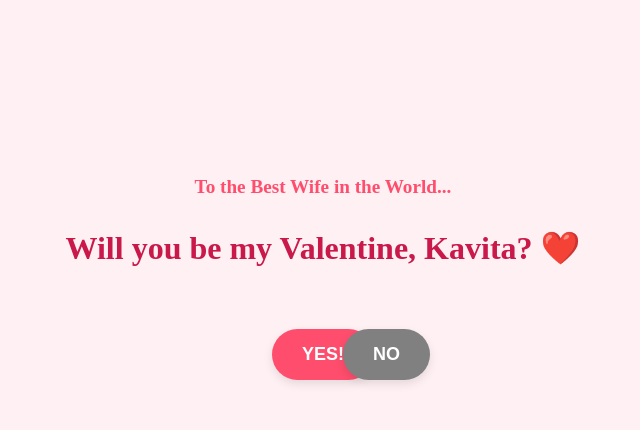
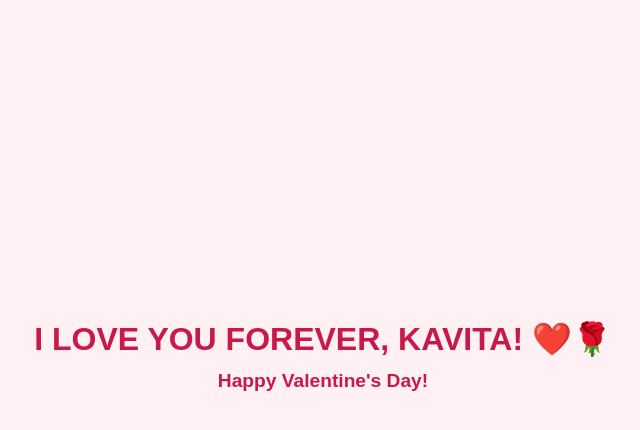
Before and after one commit to Nitya0017/mom, a plain HTML site: page index.html in a window 1280 px wide. Both pictures are taken after a click on the button "YES!". Shown: the whole page, without its empty margins (317-957 px from the left). Drawn offline with Linux system fonts and the light colour scheme.

Commit message:
Update index.html

```diff
--- a/index.html
+++ b/index.html
@@ -3,57 +3,36 @@
 <head>
     <meta charset="UTF-8">
     <meta name="viewport" content="width=device-width, initial-scale=1.0, maximum-scale=1.0, user-scalable=no">
-    <title>For My Wife Kavita ❤️</title>
+    <title>For Kavita ❤️</title>
     <style>
-        /* Prevents scrolling and zooming on mobile */
         body {
             background-color: #fff0f3;
             text-align: center;
-            font-family: 'sans-serif';
+            font-family: sans-serif;
             overflow: hidden;
             margin: 0;
             height: 100vh;
-            width: 100vw;
-            touch-action: manipulation;
         }
-        .container {
-            padding-top: 20vh;
-            display: flex;
-            flex-direction: column;
-            align-items: center;
-        }
-        h2 { color: #ff4d6d; font-size: 1.2rem; margin-bottom: 10px; }
-        h1 { color: #c9184a; font-size: 2rem; padding: 0 15px; line-height: 1.2; }
-        .buttons {
-            margin-top: 40px;
-            position: relative;
-            width: 100%;
-            height: 200px;
-        }
+        .container { padding-top: 15vh; }
+        h1 { color: #c9184a; font-size: 1.8rem; padding: 0 20px; }
+        h2 { color: #ff4d6d; font-size: 1.1rem; }
+        .buttons { margin-top: 50px; position: relative; height: 300px; }
         button {
-            padding: 15px 30px;
-            font-size: 18px;
-            font-weight: bold;
-            cursor: pointer;
+            padding: 15px 35px;
+            font-size: 20px;
             border-radius: 50px;
             border: none;
-            box-shadow: 0 4px 10px rgba(0,0,0,0.1);
+            font-weight: bold;
         }
-        #yesBtn { background-color: #ff4d6d; color: white; z-index: 10; }
+        #yesBtn { background-color: #ff4d6d; color: white; position: relative; z-index: 1; }
         #noBtn {
             background-color: #808080;
             color: white;
             position: absolute;
-            transition: 0.2s ease;
             left: 50%;
-            transform: translateX(20px); /* Starts slightly to the right of Yes */
-        }
-        .message {
-            display: none;
-            color: #c9184a;
-            font-size: 1.8rem;
-            margin-top: 30vh;
-            padding: 0 20px;
+            margin-left: 20px; /* Starts next to Yes */
+            transition: 0.1s;
+            touch-action: none; /* Crucial for mobile */
         }
     </style>
 </head>
@@ -63,8 +42,51 @@
         <h1>Will you be my Valentine, Kavita? ❤️</h1>
         <div class="buttons">
             <button id="yesBtn" onclick="celebrate()">YES!</button>
-            <button id="noBtn" ontouchstart="moveButton()" onmouseover="moveButton()">NO</button>
+            <button id="noBtn" onmouseover="moveButton()" ontouchstart="moveButton()">NO</button>
         </div>
     </div>
-    <div id="celebrationMsg" class="message">
-        I LOVE YOU FOREVER, KAVITA! ❤️🌹✨<br>\
+
+    <script>
+        function moveButton() {
+            // This math keeps the button inside the phone screen
+            const width = window.innerWidth - 100;
+            const height = window.innerHeight - 100;
+            const newX = Math.random() * width;
+            const newY = Math.random() * height;
+
+            const noBtn = document.getElementById('noBtn');
+            noBtn.style.position = 'fixed';
+            noBtn.style.left = newX + 'px';
+            noBtn.style.top = newY + 'px';
+        }
+
+        function celebrate() {
+            document.body.innerHTML = `
+                <div style="margin-top: 40vh; color: #c9184a; font-size: 2rem; font-weight: bold;">
+                    I LOVE YOU FOREVER, KAVITA! ❤️🌹<br>
+                    <span style="font-size: 1.2rem;">Happy Valentine's Day!</span>
+                </div>
+            `;
+            // Add floating hearts
+            for(let i=0; i<50; i++) {
+                createHeart();
+            }
+        }
+
+        function createHeart() {
+            const heart = document.createElement('div');
+            heart.innerHTML = '❤️';
+            heart.style.position = 'fixed';
+            heart.style.left = Math.random() * 100 + 'vw';
+            heart.style.top = '100vh';
+            heart.style.fontSize = '20px';
+            heart.style.transition = '3s';
+            document.body.appendChild(heart);
+            setTimeout(() => {
+                heart.style.transform = 'translateY(-110vh)';
+                heart.style.opacity = '0';
+            }, 100);
+        }
+    </script>
+</body>
+</html>
```
